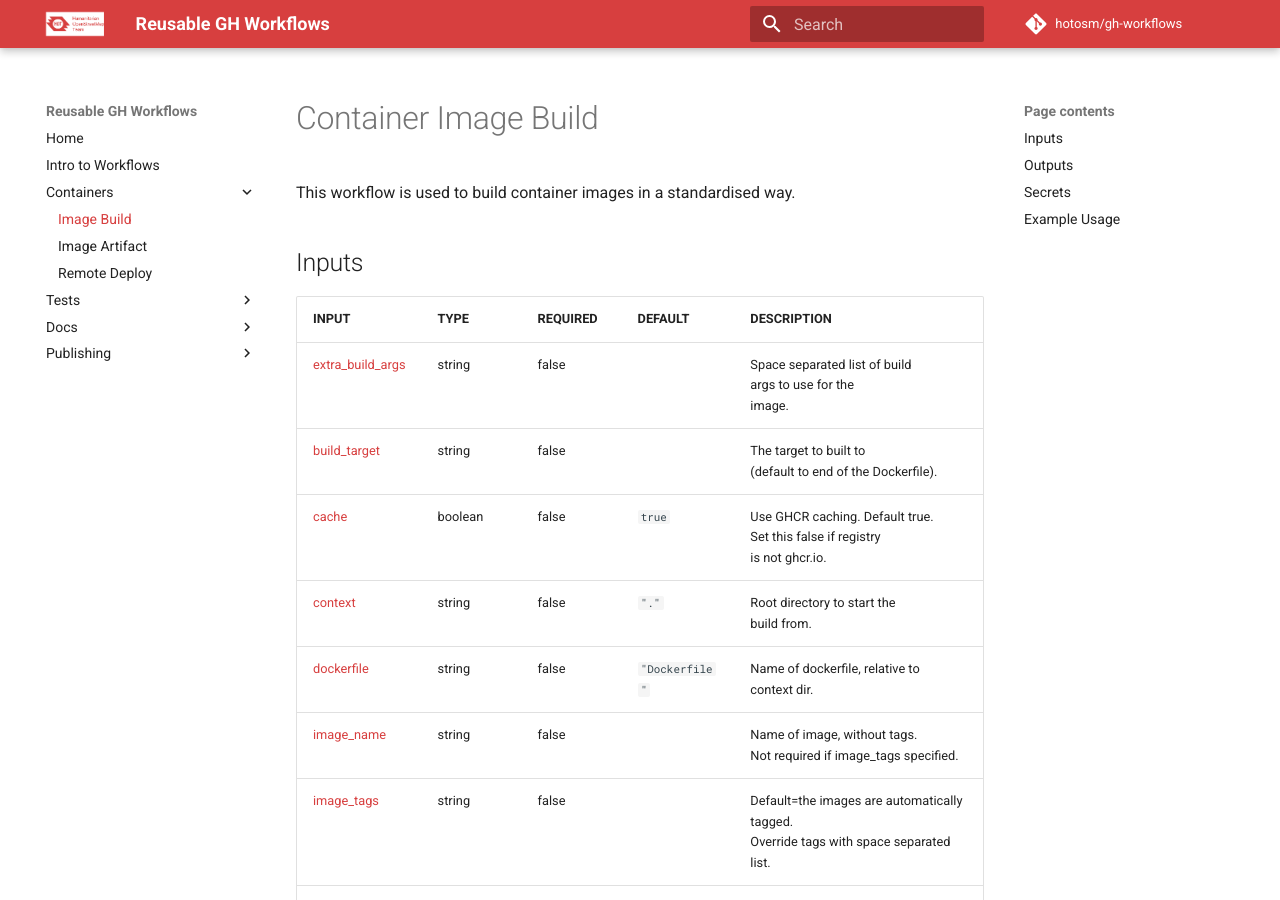
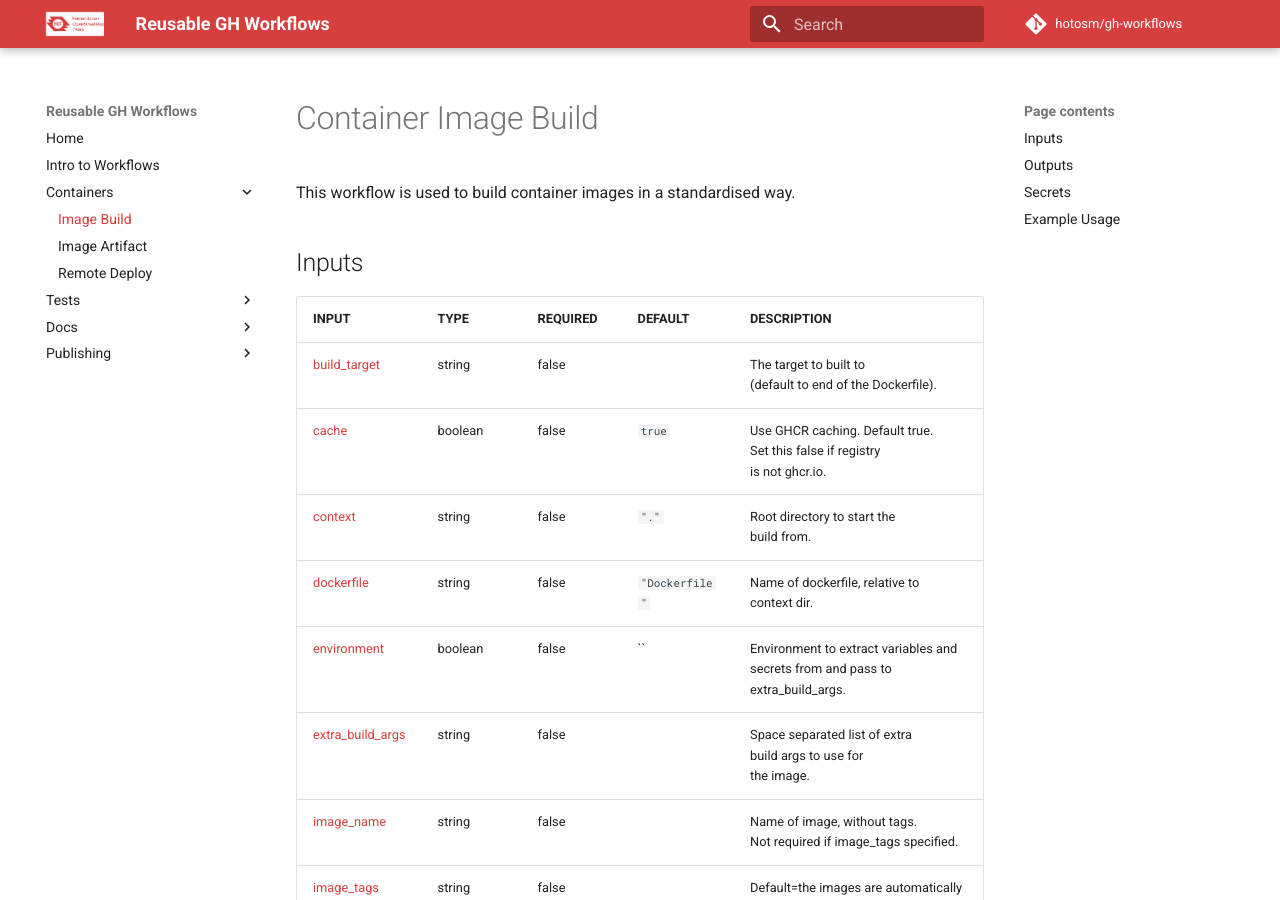
Before and after one commit to hotosm/gh-workflows, an MkDocs documentation site: the page built from docs/image_build.md, in a window 1280 px wide and 900 px high. Built offline with MkDocs 1.6.1 and Material for MkDocs 9.7.7, drawn with Linux system fonts in a browser that asks for light colours; comment, search, counter and statistics services are not loaded.

Commit message:
docs: updated workflow docs

```diff
--- a/docs/image_build.md
+++ b/docs/image_build.md
@@ -9,11 +9,12 @@ images in a standardised way.
 
 | INPUT                                                                            | TYPE    | REQUIRED | DEFAULT        | DESCRIPTION                                                                                   |
 | -------------------------------------------------------------------------------- | ------- | -------- | -------------- | --------------------------------------------------------------------------------------------- |
-| <a name="input_extra_build_args"></a>[extra_build_args](#input_extra_build_args) | string  | false    |                | Space separated list of build <br>args to use for the <br>image.                              |
 | <a name="input_build_target"></a>[build_target](#input_build_target)             | string  | false    |                | The target to built to <br>(default to end of the Dockerfile).                                |
 | <a name="input_cache"></a>[cache](#input_cache)                                  | boolean | false    | `true`         | Use GHCR caching. Default true. <br>Set this false if registry <br>is not ghcr.io.            |
 | <a name="input_context"></a>[context](#input_context)                            | string  | false    | `"."`          | Root directory to start the <br>build from.                                                   |
 | <a name="input_dockerfile"></a>[dockerfile](#input_dockerfile)                   | string  | false    | `"Dockerfile"` | Name of dockerfile, relative to <br>context dir.                                              |
+| <a name="input_environment"></a>[environment](#input_environment)                | boolean | false    | ``             | Environment to extract variables and <br>secrets from and pass to <br>extra_build_args.       |
+| <a name="input_extra_build_args"></a>[extra_build_args](#input_extra_build_args) | string  | false    |                | Space separated list of extra <br>build args to use for <br>the image.                        |
 | <a name="input_image_name"></a>[image_name](#input_image_name)                   | string  | false    |                | Name of image, without tags. <br>Not required if image_tags specified.                        |
 | <a name="input_image_tags"></a>[image_tags](#input_image_tags)                   | string  | false    |                | Default=the images are automatically tagged. <br>Override tags with space separated <br>list. |
 | <a name="input_multi_arch"></a>[multi_arch](#input_multi_arch)                   | boolean | false    | `true`         | Build a multi-arch image for <br>AMD/ARM.                                                     |
```
Also changed, not shown: docs/test_pytest.md (+1 -1 lines), docs/test_pytest_compose.md (+1 -1 lines).
